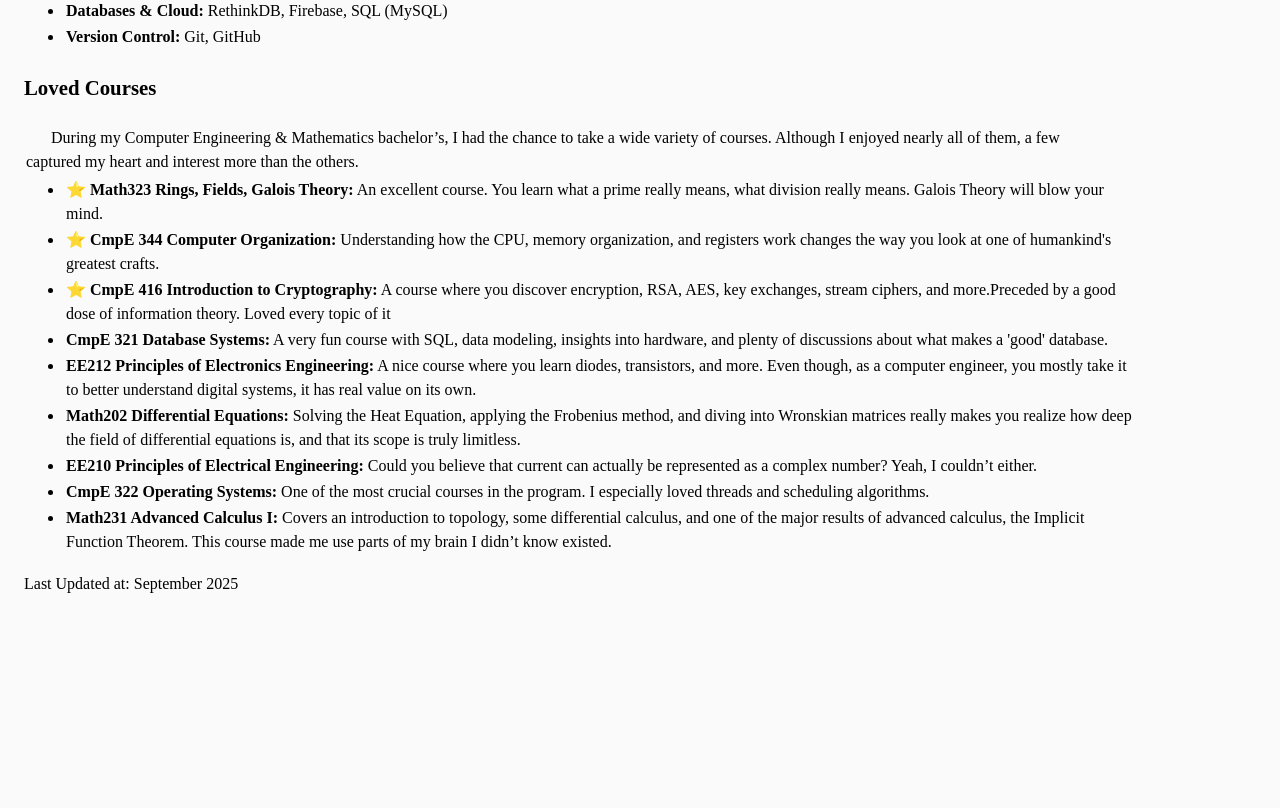
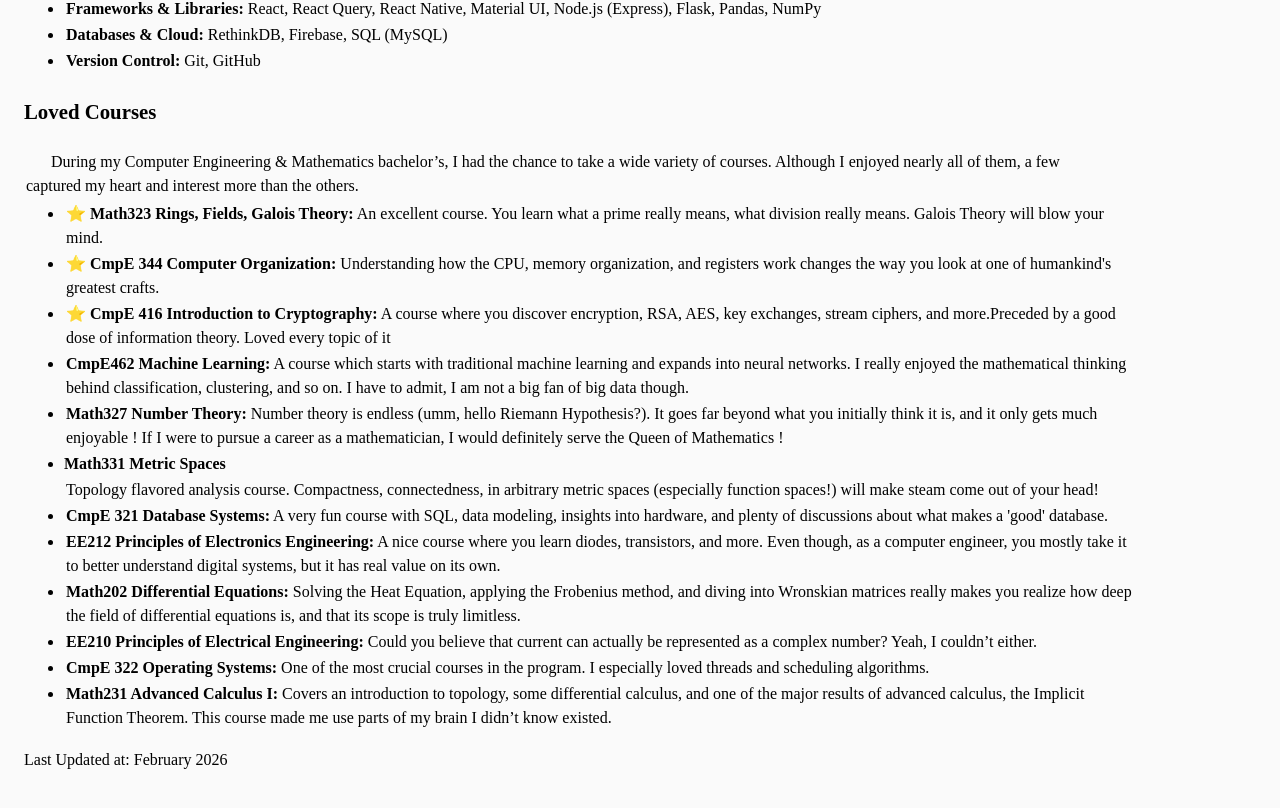
Before and after one commit to I-Kazanci/PersonalWebsite, a React (Vite) app: page / in a window 1280 px wide. Shown: the part 1440-2248 px from the top of the page. Before the commit the page ends 2076 px from the top, so only its background shows below. Built offline with nearby package versions, Linux system fonts and the light colour scheme.

Commit message:
Updated accordingly to february Added two topics to math, and updated the wanderer.

```diff
--- a/src/Home.tsx
+++ b/src/Home.tsx
@@ -11,7 +11,7 @@ export const Home = () => {
                 <div>
                     <h2>About Me</h2>
                     <p>
-                        Hi there! I’m a senior Computer Engineering student, double majoring in Mathematics at Boğaziçi University. Right now I’m wrapping up my bachelor’s while diving into cryptography, building a mobile app, and enjoying Istanbul whenever I get the chance.
+                        Hi there! I’m a senior Computer Engineering student, double majoring in Mathematics at Boğaziçi University. Right now I’m wrapping up my bachelor’s while diving into game development, applied mathematics, and  building a mobile app, and enjoying Istanbul whenever I get the chance.
                     </p>
 
                     <p>Bogazici University</p>
@@ -26,7 +26,7 @@ export const Home = () => {
             <NiceList title={"Technical Skills"} items={skills} description={skillsExp}/>
             <NiceList title={"Loved Courses"} items={courses} description={coursesExp} />
 
-            <p>Last Updated at: September 2025</p>
+            <p>Last Updated at: February 2026</p>
         </>
     )
 }
@@ -65,9 +65,11 @@ const projects: listItem[] = [
             " and explore what others post. The app has a retro pixel-art theme, with Firebase handling storage and authentication." +
             " It is written in React Native with TypeScript and makes use of several libraries, most notably React Query. Wanderer also " +
             "features a title and achievement system, personal profile pages for travelers, and ways to discover the best cities through" +
-            " community ratings.\n\nThis project is something I’ve devoted a lot of time and energy to—not only coding, but also designing" +
-            " ways to make it more fun and engaging, and even creating some of the pixel art myself. As of September 2025, it’s not released yet," +
-            " but only minor adjustments are left, and I’m very excited to publish it soon. I’ll add the link here once it’s live.",
+            " community ratings.\n\nThis project is something I’ve devoted a lot of time and energy to. Not only coding, but also designing" +
+            " ways to make it more fun and engaging, and even creating some of the pixel art myself. It is in testing phase now !" +
+            "And it is planned to be published in play store before february ends. If you want to be a tester (which would be awesome for me!)" +
+            "You can email me. Since it is in testing phase, I need to add you manually give you permission to view and download on play store." +
+            "However, I don't think I will publish it for iOS devices due to high cost of app store."
     },
 
     {
@@ -137,15 +139,33 @@ const courses: listItem[] = [
         stared: true,
     },
     {
+        title: "CmpE462 Machine Learning",
+        description:
+        " A course which starts with traditional machine learning and expands into neural networks. I really enjoyed the mathematical thinking behind classification, clustering, and so on. I have to admit, I am not a big fan of big data though.",
+        course: true,
+    },
+    {
+        title: "Math327 Number Theory",
+        description:
+        " Number theory is endless (umm, hello Riemann Hypothesis?). It goes far beyond what you initially think it is, and it only gets much enjoyable ! If I were to pursue a career as a mathematician, I would definitely serve the Queen of Mathematics !",
+        course: true,
+    },
+    {
+        title: "Math331 Metric Spaces",
+        description:
+        " Topology flavored analysis course. Compactness, connectedness, in arbitrary metric spaces (especially function spaces!) will make steam come out of your head!"
+    },
+    {
         title: "CmpE 321 Database Systems",
         description:
             " A very fun course with SQL, data modeling, insights into hardware, and plenty of discussions about what makes a 'good' database.",
         course: true,
     },
+
     {
         title: "EE212 Principles of Electronics Engineering",
         description:
-            " A nice course where you learn diodes, transistors, and more. Even though, as a computer engineer, you mostly take it to better understand digital systems, it has real value on its own.",
+            " A nice course where you learn diodes, transistors, and more. Even though, as a computer engineer, you mostly take it to better understand digital systems, but it has real value on its own.",
         course: true,
     },
     {
--- a/src/Topics.tsx
+++ b/src/Topics.tsx
@@ -55,6 +55,8 @@ const mathTopics: topic[] = [
     { title: "For conditionally convergent series, there is a rearrangement such that it converges to S, where S is an arbitrary real number", subject: "Infinite Series" },
     { title: "Continuous functions on sequentially compact spaces attains its max and min values. That is why our usual 'optimization' problems are solvable", subject: "Metric Space Theory" },
     { title: "Polynomial functions are dense in continuous functions space. Every continuous function can be uniformly approximated by polynomials (Weierstrass Approximation Theorem)", subject: "Functional Analysis" },
+    {title: "Every infinite simple continued fraction converges to an irrational number, and every irrational number can be written in this form.", subject: "Number Theory",},
+    {title: "Pell’s equation, along with many other Diophantine solvability problems, can be translated into a question in another field: ‘Does such an algebraic number exist in that field?’", subject: "Number Theory",},
 ]
 
 const others: topic[] = [
```
